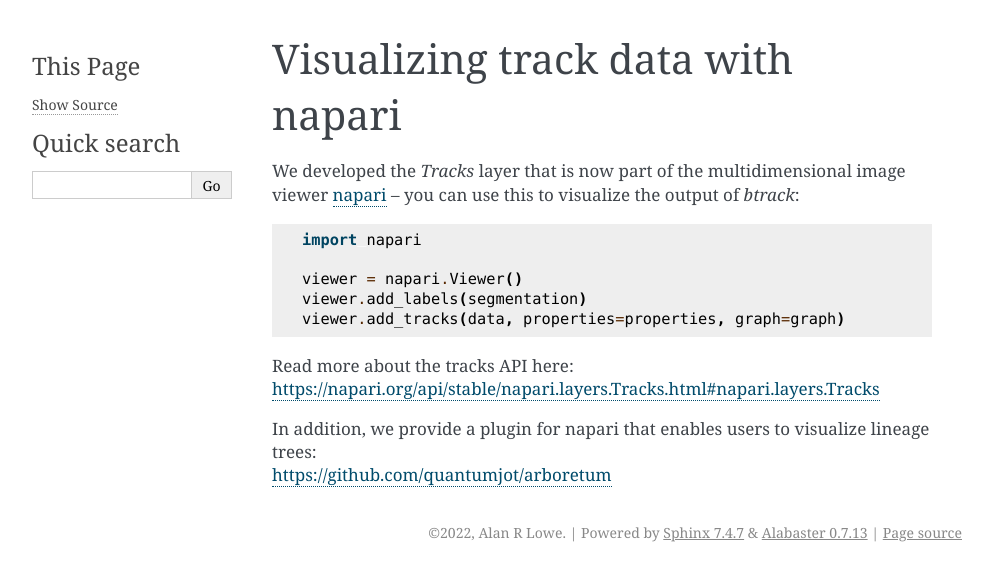
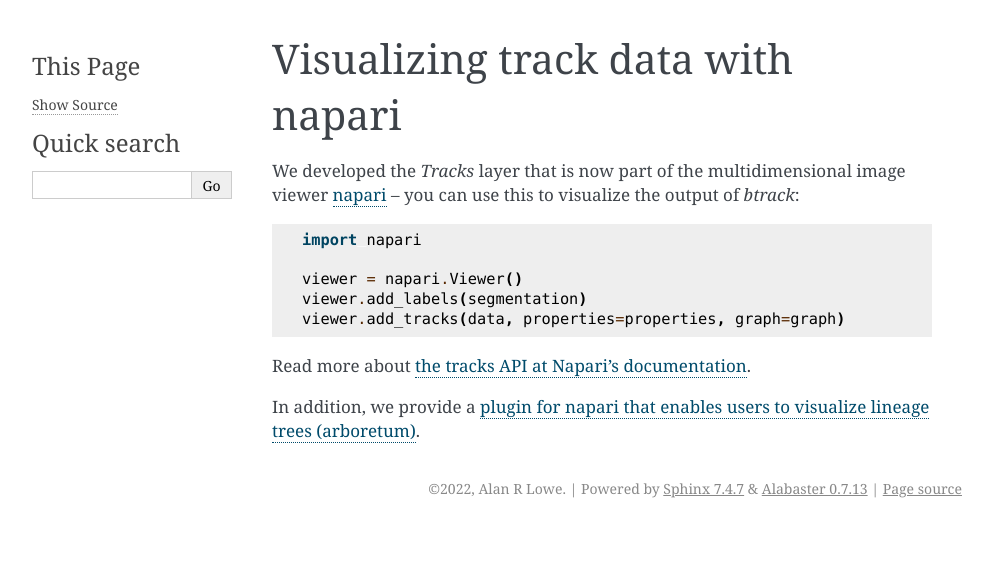
Before and after one commit to quantumjot/btrack, a Sphinx documentation site: the page built from docs/user_guide/napari.rst, in a window 1280 px wide. Shown: the top 581 px of the page, without its empty margins (148-1141 px from the left). Built offline with Sphinx 7.4.7, drawn with Linux system fonts in a browser that asks for light colours.

Commit message:
🔗 Updates links to how to use Napari

```diff
--- a/docs/index.rst
+++ b/docs/index.rst
@@ -18,8 +18,7 @@
 
 | |LineageTree|
 | *Automated cell tracking and lineage tree reconstruction*.
-  Visualization is provided by our plugin to Napari,
-  `arboretum <#Usage-with-Napari>`__.
+  Visualization is provided by our plugin to Napari, :ref:`arboretum<using Napari>`.
 
 | |CellTracking|
 | *Video of tracking, showing automatic lineage determination*
@@ -65,7 +64,6 @@
 
 .. |logo| image:: /_static/btrack_logo.png
    :alt: Btrack Logo
-   :align: centre
 .. |LineageTree| image:: https://raw.githubusercontent.com/quantumjot/arboretum/master/examples/napari.png
    :target: http://lowe.cs.ucl.ac.uk/cellx.html
 .. |CellTracking| image:: http://lowe.cs.ucl.ac.uk/images/youtube.png
--- a/docs/user_guide/napari.rst
+++ b/docs/user_guide/napari.rst
@@ -16,9 +18,6 @@
    viewer.add_tracks(data, properties=properties, graph=graph)
 
 
-| Read more about the tracks API here:
-| https://napari.org/api/stable/napari.layers.Tracks.html#napari.layers.Tracks
+Read more about `the tracks API at Napari's documentation <https://napari.org/api/stable/napari.layers.Tracks.html#napari.layers.Tracks>`_.
 
-| In addition, we provide a plugin for napari that enables users to
-  visualize lineage trees:
-| https://github.com/quantumjot/arboretum
+In addition, we provide a `plugin for napari that enables users to visualize lineage trees (arboretum) <https://github.com/quantumjot/arboretum>`_.
```
Also changed, not shown: other parts of docs/user_guide/napari.rst (+2 -0 lines), README.md (+1 -1 lines).
